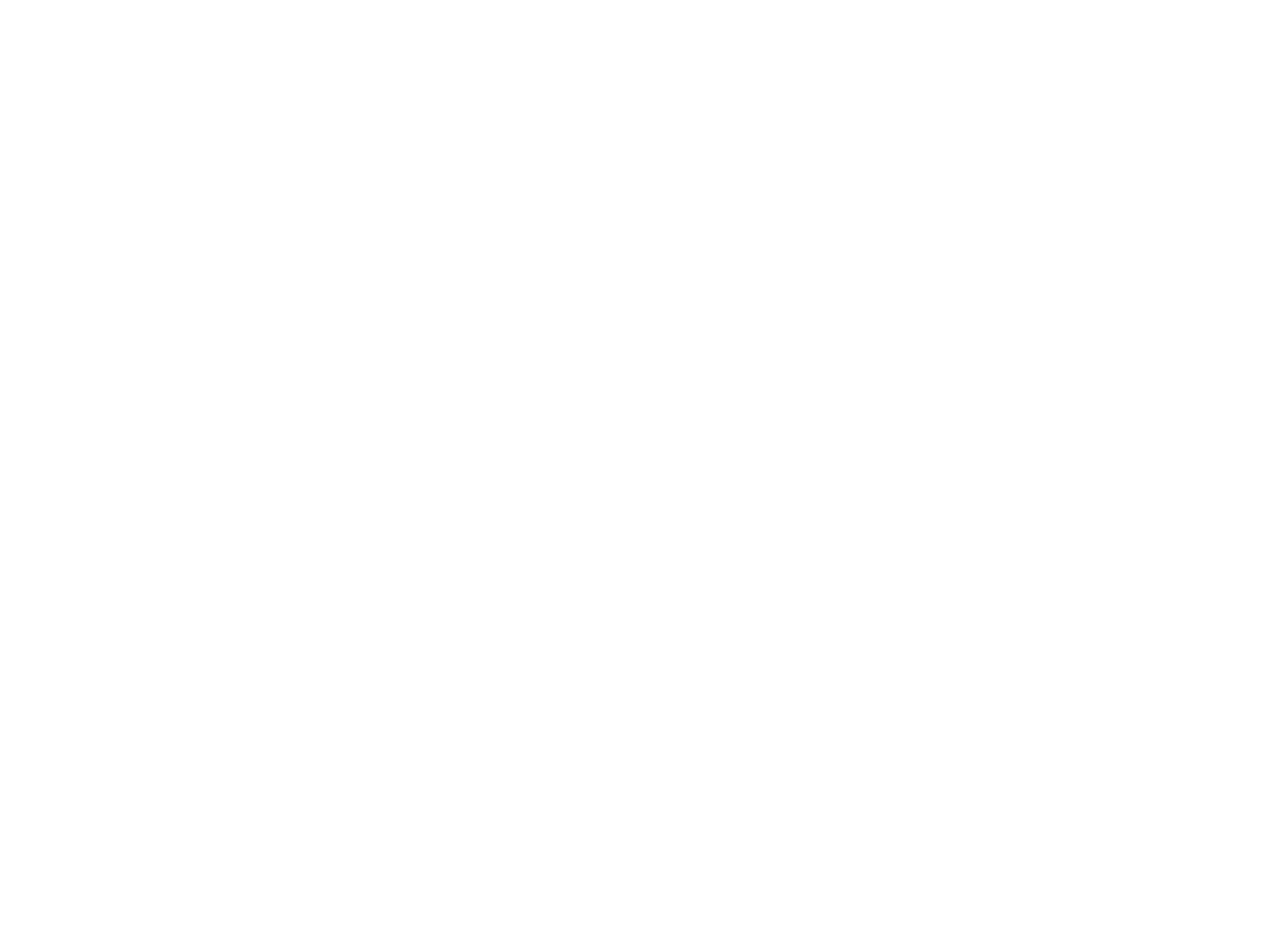
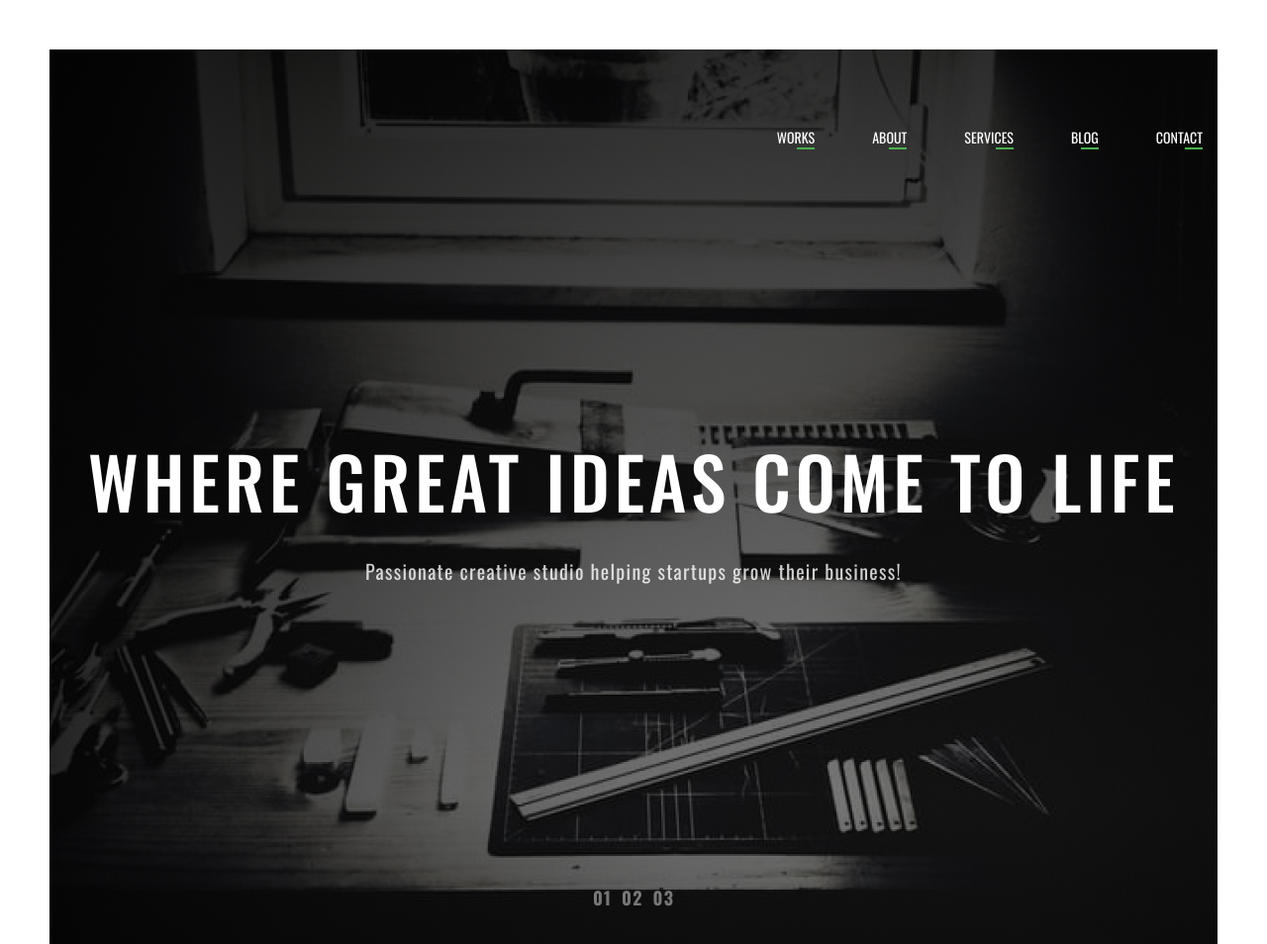
Before and after one commit to AlexandrCherednichenko/Freebie-agency, a plain HTML site: page index.html in a window 1280 px wide. Shown: the whole page at 99% size. Before the commit the page ends 800 px from the top, so only its background shows below. Drawn offline with nearby package versions, Linux system fonts and the light colour scheme.

Commit message:
addition header

```diff
--- a/index.html
+++ b/index.html
@@ -16,7 +16,32 @@
    </head>
 <body>
 
-
+   <header class="header">
+      <div class="header__wrapper">
+         <div class="container">
+            <nav class="header__nav">
+               <ul>
+                  <li><a href="#">WORKS</a></li>
+                  <li><a href="#">ABOUT</a></li>
+                  <li><a href="#">SERVICES</a></li>
+                  <li><a href="#">BLOG</a></li>
+                  <li><a href="#">CONTACT</a></li>
+               </ul>
+            </nav>
+            <div class="header__title">
+               <h1>WHERE GREAT IDEAS COME TO LIFE</h1>
+            </div>
+            <div class="header__subtitle">
+               <p>Passionate creative studio helping startups grow their business!</p>
+            </div>
+            <div class="header__number">
+               <a href="#">0<span>1</span></a>
+               <a href="#">0<span>2</span></a>
+               <a href="#">0<span>3</span></a>
+            </div>
+         </div>
+      </div>
+   </header>
 
 </body>
 <script src="js/jquery-3.5.1.min.js"></script>
--- /dev/null
+++ b/scss/_header.scss
@@ -0,0 +1,86 @@
+.header {
+   font-family: 'Oswald', sans-serif;
+
+   &__wrapper {
+      color: #ffffff;
+      background-image: url(../img/header-bg.jpg);
+      background-size: cover;
+      background-position: top center;
+      background-repeat: no-repeat;
+      height: 904px;
+      margin: 50px 50px 0px 50px;
+   }
+
+   &__nav {
+      font-size: 14px;
+      line-height: 20px;
+      font-weight: 400;
+      padding-top: 79px;
+      ul{
+         display: flex;
+         justify-content: flex-end;
+         li{
+            position: relative;
+            &::before{
+               content: "";
+               position: absolute;
+               width: 18px;
+               height: 2px;
+               background-color: #4CAF50;
+               top: 20px;
+               right: 0;
+            }
+            &:hover{
+               &::before{
+                  width: 100%;
+               }
+            }
+         }
+         li + li{
+            margin-left: 58px;
+         }
+      }
+   }
+
+   &__title {
+      font-size: 72px;
+      line-height: 107px;
+      font-weight: 500;
+      letter-spacing: 4.608px;
+      text-align: center;
+      margin: 283px auto 24.5px;
+   }
+
+   &__subtitle {
+   font-size: 20px;
+   line-height: 27px;
+   font-weight: 400;
+   letter-spacing: 1.28px;
+   opacity: 0.8;
+   text-align: center;
+   margin-bottom: 303px;
+   }
+
+   &__number{
+      display: flex;
+      justify-content: center;
+      a{
+         font-size: 18px;
+         line-height: 27px;
+         font-weight: 700;
+         letter-spacing: 1.152px;
+         color: rgba(255, 255, 255, 0.437245);
+         &:hover{
+            -webkit-transform: scale(1.2);
+            -ms-transform: scale(1.2);
+            transform: scale(2);
+            color: #FFFFFF;
+            text-decoration: line-through;
+            text-decoration-color: #4CAF50;
+         }
+      }
+      a + a{
+         margin-left: 10px;
+      }
+   }
+}
--- a/scss/style.scss
+++ b/scss/style.scss
@@ -20,3 +20,5 @@ a {
   margin: 0 auto;
   padding: 0 15px;
 }
+
+@import "_header";
```
Also changed, not shown: css/style.css.
